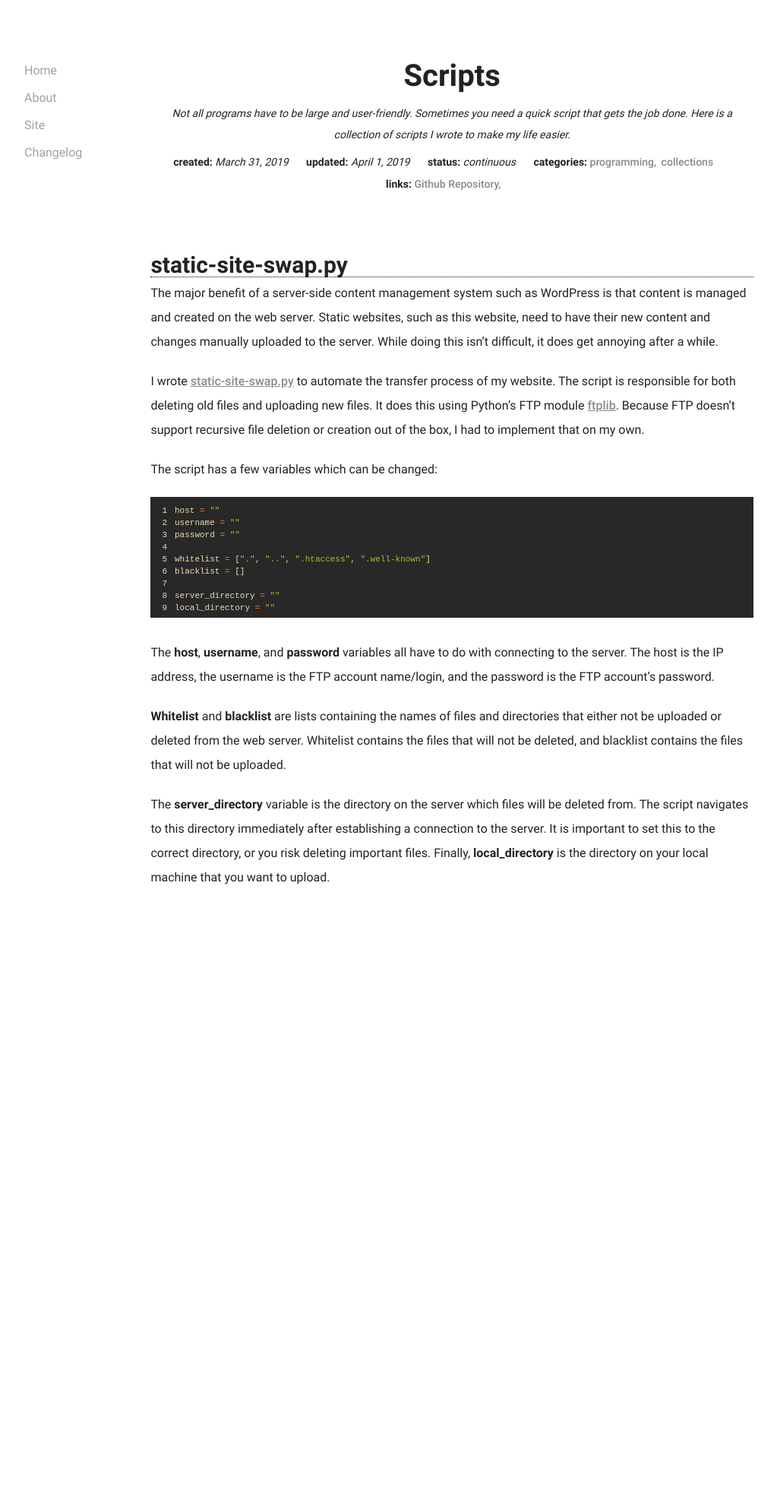
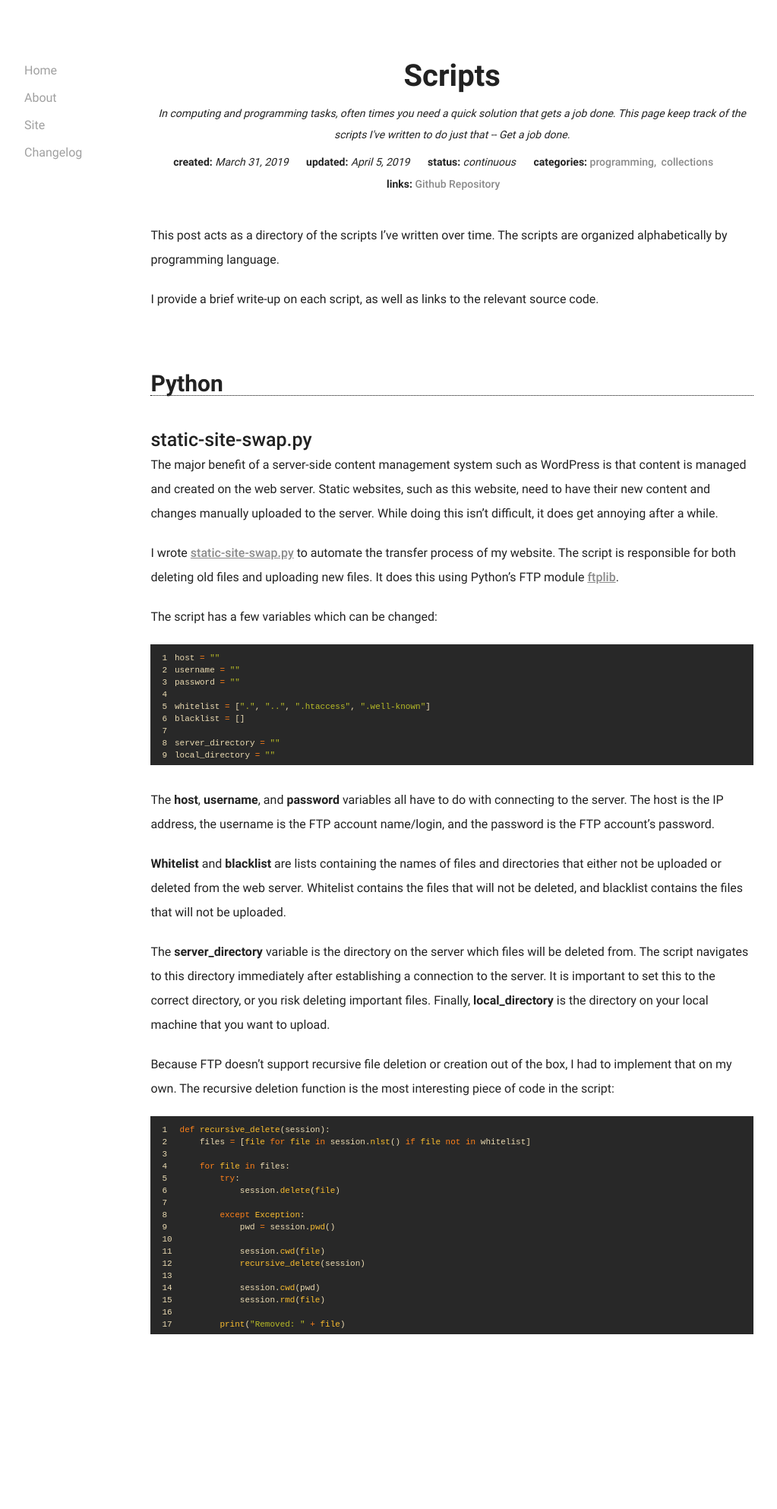
Before and after one commit to stephencz/old-stephencz-com, a Jekyll site: the page built from _posts/2019-03-31-scripts.md, in a window 1280 px wide. Shown: the whole page at 76% size, without its empty margins (128-1151 px from the left). Built offline with Jekyll 4.4.1, drawn with Linux system fonts in a browser that asks for light colours; nearby versions of some CDN libraries; before the commit the page ends 1391 px from its top, so only the background shows below that.

Commit message:
Added support for custom post metadata, fixed bug in metadata link code, put all metadata generation code into a seperate file to keep post.html clean, and wrote a little.

````diff
--- a/_includes/categories.html
+++ b/_includes/categories.html
@@ -46,7 +46,7 @@
 
   {% assign sorted_posts = category[1] | reversed %}
   {% for post in sorted_posts %}
-    {% if post.categories[0] contains category[0] and post.listed %}
+    {% if post.categories[0] contains category[0] %}
       {% assign found = true %}
 
       {% if counter == 0 %}
@@ -66,7 +66,7 @@
 
   {% if found %}
     {% for post in sorted_posts %}
-      {% if post.categories[0] contains category[0] and post.listed %}
+      {% if post.categories[0] contains category[0] %}
           <li><a href="{{post.url}}">{{post.title}}</a></li>
       {% endif %}
     {% endfor %}
--- /dev/null
+++ b/_includes/metadata.html
@@ -0,0 +1,87 @@
+<div class="post-metadata">
+
+<!-- METADATA POST DESCRIPTION -->
+<div id="description">{{ page.description }}</div>
+
+<!-- METADATA CREATED DATE -->
+<div class="data-item">
+    <div class="header">created: </div>
+    <div class="value">{{ page.date | date: "%B %-d, %Y" }}</div>
+</div>
+
+<!-- METADATA UPDATE DATE -->
+{% if page.updated != Nil %}
+<div class="data-item">
+    <div class="header">updated: </div>
+    <div class="value">{{ page.updated | date: "%B %-d, %Y" }}</div>
+</div>
+{% endif %}
+
+<!-- METADATA STATUS -->
+{% if page.status != Nil %}
+<div class="data-item">
+    <div class="header">status: </div>
+    <div class="value">{{ page.status }}</div>
+</div>
+{% endif %}
+
+<!-- METADATA SPECIAL DATA ITEMS -->
+{% assign size = page.custom | size%}
+{% if size >= 2 %}
+    {% assign i = 1 %}
+    {% for custom in page.custom %}
+        {% assign num = i | modulo: 2 %}
+        {% if num == 1 %}
+        <div class="data-item">
+            <div class="header">{{ custom }}:</div>
+            <div class="value">{{ page.custom[i] }}</div>
+        </div>
+        {% endif %}
+        {% assign i = i | plus: 1 %}
+    {% endfor %}
+{% endif %}
+
+<!-- METADATA CATEGORIES -->
+<div class="data-item">
+    <div class="header">categories: </div>
+    <ul>
+    {% assign i = 1 %}
+    {% for cat in page.categories %}
+        <li>
+            <a href="/categories/{{cat}}">
+                {% assign cat_num = page.categories | size %}
+                {{ cat }}{% if i != cat_num %},{% endif %}
+            </a>
+        </li>
+
+        {% assign i = i | plus: 1 %}
+    {% endfor %}
+    </ul>
+</div>
+
+<!-- METADATA LINKS -->
+{% assign size = page.links | size%}
+{% if size >= 2 %}
+<div class="data-item">
+    <div class="header">links: </div>
+    <ul>
+    {% assign i = 1 %}
+    {% for link in page.links %}
+        {% assign num = i | modulo: 2 %}
+        {% if num == 1 %}
+        <li>
+            <a target="_blank" href="{{page.links[i]}}">
+                {% assign link_amount = page.links | size %}
+                {% assign link_num = i | plus: 1 %}
+                {{ link }}{% if link_num != link_amount %},{% endif %}
+            </a>
+        </li>
+        {% endif %}
+
+        {% assign i = i | plus: 1 %}
+    {% endfor %}
+    </ul>
+</div>
+{% endif %}
+
+</div>
--- a/_layouts/post.html
+++ b/_layouts/post.html
@@ -3,66 +3,6 @@
 ---
 <div class="post-wrapper">
     <h1 class="post-title">{{ page.title }}</h1>
-    <div class="post-metadata">
-        <div id="description">{{ page.description }}</div>
-
-        <div class="data-item">
-            <div class="header">created: </div>
-            <div class="value">{{ page.date | date: "%B %-d, %Y" }}</div>
-        </div>
-
-        {% if page.was_updated %}
-        <div class="data-item">
-            <div class="header">updated: </div>
-            <div class="value">{{ page.update_date | date: "%B %-d, %Y" }}</div>
-        </div>
-        {% endif %}
-
-        <div class="data-item">
-            <div class="header">status: </div>
-            <div class="value">{{ page.status }}</div>
-        </div>
-
-        <div class="data-item">
-            <div class="header">categories: </div>
-            <ul>
-            {% assign i = 1 %}
-            {% for cat in page.categories %}
-                <li>
-                    <a href="/categories/{{cat}}">
-                        {% assign cat_num = page.categories | size %}
-                        {{ cat }}{% if i != cat_num %},{% endif %}
-                    </a>
-                </li>
-
-                {% assign i = i | plus: 1 %}
-            {% endfor %}
-            </ul>
-        </div>
-
-        {% assign size = page.links | size%}
-        {% if size >= 1 %}
-        <div class="data-item">
-            <div class="header">links: </div>
-            <ul>
-            {% assign i = 1 %}
-            {% for link in page.links %}
-                {% assign num = i | modulo: 2 %}
-                {% if num == 1 %}
-                <li>
-                    <a target="_blank" href="{{page.links[i]}}">
-                        {% assign link_num = page.links | size %}
-                        {{ link }}{% if i != link_num %},{% endif %}
-                    </a>
-                </li>
-                {% endif %}
-
-                {% assign i = i | plus: 1 %}
-            {% endfor %}
-            </ul>
-        </div>
-        {% endif %}
-
-    </div>
+    {% include metadata.html %}
     <div class="post-body">{{ content }}</div>
 </div>
--- a/_posts/2019-03-31-scripts.md
+++ b/_posts/2019-03-31-scripts.md
@@ -1,16 +1,24 @@
 ---
 layout: post
 title: Scripts
-description: Not all programs have to be large and user-friendly. Sometimes you need a quick script that gets the job done. Here is a collection of scripts I wrote to make my life easier.
-listed: true
-was_updated: true
-update_date: 2019-04-1
+description: In computing and programming tasks, often times you need a quick solution that gets a job done. This page keep track of the scripts I've written to do just that -- Get a job done.
+categories: [programming, collections]
+updated: 2019-04-5
 status: continuous
-categories: [programming, collections]
 links: [Github Repository, "https://github.com/stephencz/scripts"]
+custom: []
 ---
 
-## static-site-swap.py
+This post acts as a directory of the scripts I've written over time.
+The scripts are organized alphabetically by programming language.
+
+I provide a brief write-up on each script, as well as links to the relevant source code.
+
+## Python
+{:.padding-top-l}
+
+
+### static-site-swap.py
 {:.padding-top-m}
 
 The major benefit of a server-side content management system such as WordPress is that content is managed and created on the web server.
@@ -20,7 +28,6 @@
 I wrote [static-site-swap.py](https://github.com/stephencz/scripts/blob/master/python/static-site-swap.py) to automate the transfer process of my website.
 The script is responsible for both deleting old files and uploading new files.
 It does this using Python's FTP module [ftplib](https://docs.python.org/3/library/ftplib.html).
-Because FTP doesn't support recursive file deletion or creation out of the box, I had to implement that on my own.
 
 The script has a few variables which can be changed:
 
@@ -46,3 +53,26 @@
 The script navigates to this directory immediately after establishing a connection to the server.
 It is important to set this to the correct directory, or you risk deleting important files.
 Finally, **local_directory** is the directory on your local machine that you want to upload.
+
+Because FTP doesn't support recursive file deletion or creation out of the box, I had to implement that on my own.
+The recursive deletion function is the most interesting piece of code in the script:
+
+```python
+def recursive_delete(session):
+    files = [file for file in session.nlst() if file not in whitelist]
+
+    for file in files:
+        try:
+            session.delete(file)
+
+        except Exception:
+            pwd = session.pwd()
+
+            session.cwd(file)
+            recursive_delete(session)
+
+            session.cwd(pwd)
+            session.rmd(file)
+
+        print("Removed: " + file)
+```
--- a/_sass/post.scss
+++ b/_sass/post.scss
@@ -206,6 +206,26 @@
 }
 
 .post-wrapper > .post-body > ul li
+{
+    padding-top: 5px;
+    padding-bottom: 5px;
+}
+
+
+
+//UNSTYLED LIST STYLES *******************************************************************/
+.post-wrapper > .post-body > ul.unstyled
+{
+    font-size: 1.6em;
+    list-style: none;
+
+    line-height: $line-height;
+
+    margin-bottom: 20px;
+    padding-left: 40px;
+}
+
+.post-wrapper > .post-body > ul.unstyled li
 {
     padding-top: 5px;
     padding-bottom: 5px;
````
Also changed, not shown: _drafts/0000-00-0-post.md (+7 -8 lines), _posts/2019-03-27-book-ive-read.md (renamed from _posts/2019-03-27-book-list.md, +7 -11 lines), site.md (+4 -4 lines).
